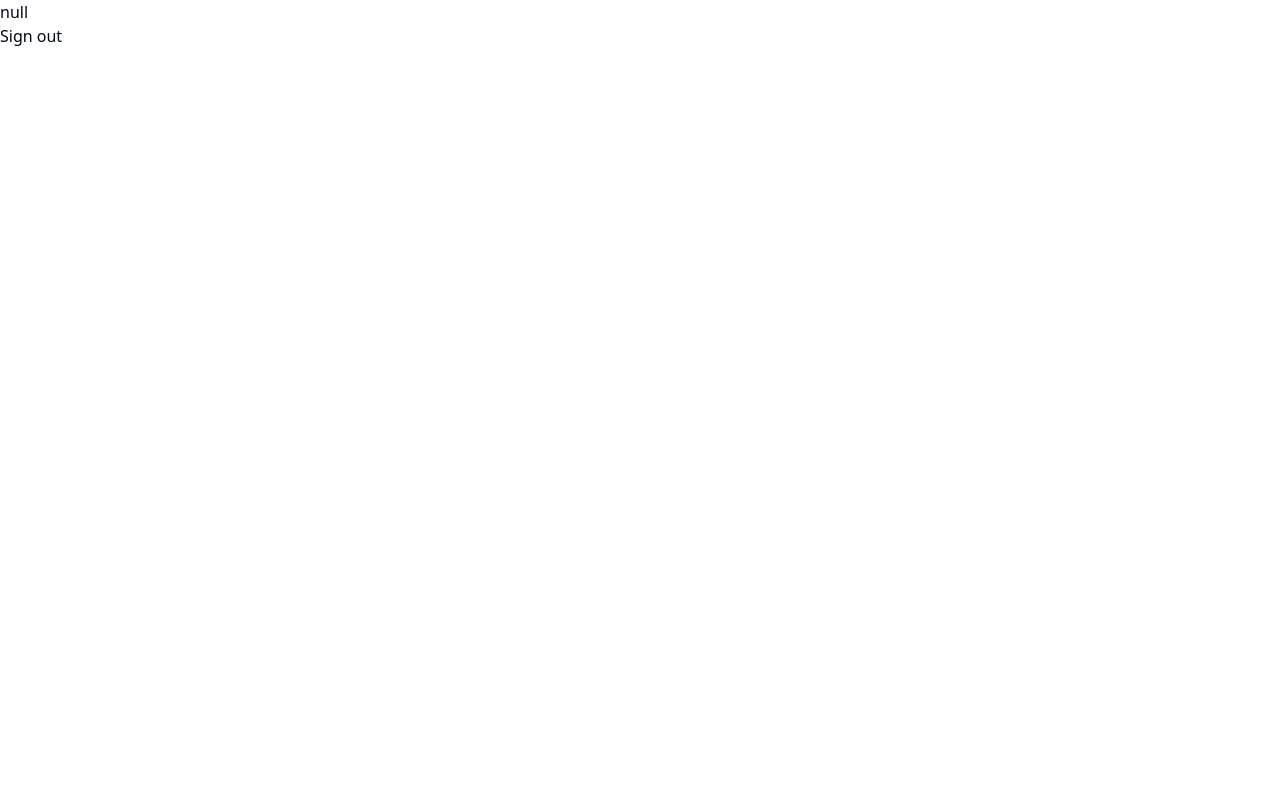
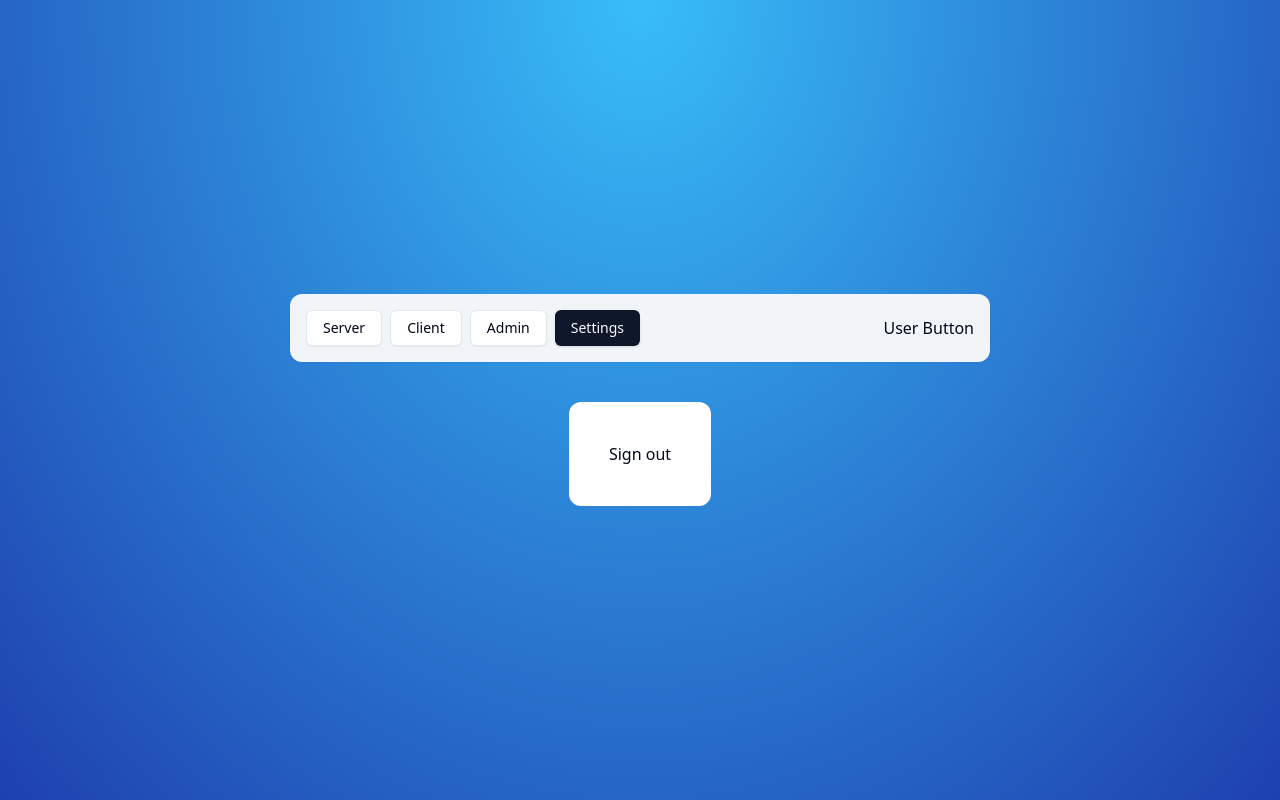
Before and after one commit to riyan047/nextAuth, a Next.js app: page /settings in a window 1280 px wide. Built offline with nearby package versions, Linux system fonts and the light colour scheme; no server answers.

Commit message:
Settings page

```diff
--- /dev/null
+++ b/actions/logout.ts
@@ -0,0 +1,7 @@
+"use server";
+
+import { signOut } from "@/auth";
+
+export const logout = async () => {
+  await signOut();
+};
--- /dev/null
+++ b/app/(protected)/_components/navbar.tsx
@@ -0,0 +1,50 @@
+"use client"
+
+import { Button } from "@/components/ui/button";
+import Link from "next/link";
+import { usePathname } from "next/navigation";
+
+
+export const NavBar = () => {
+
+    const pathname = usePathname();
+    return (
+        <nav className="bg-secondary flex justify-between items-center p-4  rounded-xl w-[500px] md:w-[700px] shadow-sm " >
+            <div className="flex gap-x-2 ">
+                <Button
+                    asChild
+                    variant={pathname === "/server" ? "default" : "outline"}
+                >
+                    <Link href="/server">
+                        Server
+                    </Link>
+                </Button>
+                <Button
+                    asChild
+                    variant={pathname === "/client" ? "default" : "outline"}
+                >
+                    <Link href="/client">
+                        Client
+                    </Link>
+                </Button>
+                <Button
+                    asChild
+                    variant={pathname === "/admin" ? "default" : "outline"}
+                >
+                    <Link href="/admin">
+                        Admin
+                    </Link>
+                </Button>
+                <Button
+                    asChild
+                    variant={pathname === "/settings" ? "default" : "outline"}
+                >
+                    <Link href="/settings">
+                        Settings
+                    </Link>
+                </Button>
+            </div>
+            <p>User Button</p>
+        </nav>
+    )
+}
--- /dev/null
+++ b/app/(protected)/layout.tsx
@@ -0,0 +1,16 @@
+import { NavBar } from "./_components/navbar";
+
+interface ProtectedLayoutProps {
+    children: React.ReactNode
+}
+
+const ProtectedLayout = ({ children }: ProtectedLayoutProps) => {
+    return (
+        <div className="h-full w-full flex flex-col gap-y-10 items-center justify-center bg-[radial-gradient(ellipse_at_top,_var(--tw-gradient-stops))] from-sky-400 to-blue-800">
+            <NavBar />
+            {children}
+        </div>
+    )
+}
+
+export default ProtectedLayout;
--- a/app/(protected)/settings/page.tsx
+++ b/app/(protected)/settings/page.tsx
@@ -1,19 +1,23 @@
-import { auth, signOut } from "@/auth";
+"use client"
 
-const SettingsPage = async () => {
+import { logout } from "@/actions/logout";
+import { useCurrentUser } from "@/hooks/user-current-user";
 
-    const session = await auth();
+const SettingsPage = () => {
+
+    const user = useCurrentUser()
+    const onClick = () => {
+        logout();
+    }
     return (
-        <div>
-            {JSON.stringify(session)}
-            <form action={async () => {
-                "use server"
-                await signOut();
-            }}>
-                <button>
-                    Sign out
-                </button>
-            </form>
+        <div className="bg-white p-10 rounded-xl">
+            {/* {JSON.stringify(user)} */}
+            <button
+                onClick={onClick}
+            >
+                Sign out
+            </button>
+
         </div>
     )
 }
--- a/app/layout.tsx
+++ b/app/layout.tsx
@@ -1,6 +1,8 @@
 import type { Metadata } from "next";
 import { Geist, Geist_Mono } from "next/font/google";
 import "./globals.css";
+import { SessionProvider } from "next-auth/react";
+import { auth } from "@/auth";
 
 const geistSans = Geist({
   variable: "--font-geist-sans",
@@ -17,16 +19,20 @@
   description: "Generated by create next app",
 };
 
-export default function RootLayout({
+export default async function RootLayout({
   children,
 }: Readonly<{
   children: React.ReactNode;
 }>) {
+  const session = await auth();
+
   return (
-    <html lang="en">
-      <body className={`${geistSans.variable} ${geistMono.variable}`}>
-        {children}
-      </body>
-    </html>
+    <SessionProvider session={session}>
+      <html lang="en">
+        <body className={`${geistSans.variable} ${geistMono.variable}`}>
+          {children}
+        </body>
+      </html>
+    </SessionProvider>
   );
 }
--- /dev/null
+++ b/components/auth/logout-button.tsx
@@ -0,0 +1,5 @@
+
+
+export const Logout =()=>{
+
+}
--- /dev/null
+++ b/hooks/user-current-user.ts
@@ -0,0 +1,6 @@
+import { useSession } from "next-auth/react";
+
+export const useCurrentUser = () => {
+  const session = useSession();
+  return session.data?.user;
+};
--- a/lib/token.ts
+++ b/lib/token.ts
@@ -56,7 +56,7 @@
 
 export const generateTwoFactorToken = async (email: string) => {
   const token = crypto.randomInt(100_000, 1_000_000).toString();
-  const expires = new Date(new Date().getTime() + 3600 * 1000);
+  const expires = new Date(new Date().getTime() + 5 * 60 * 1000);
 
   const existingToken = await getTwoFactorTokenByEmail(email);
 
```
